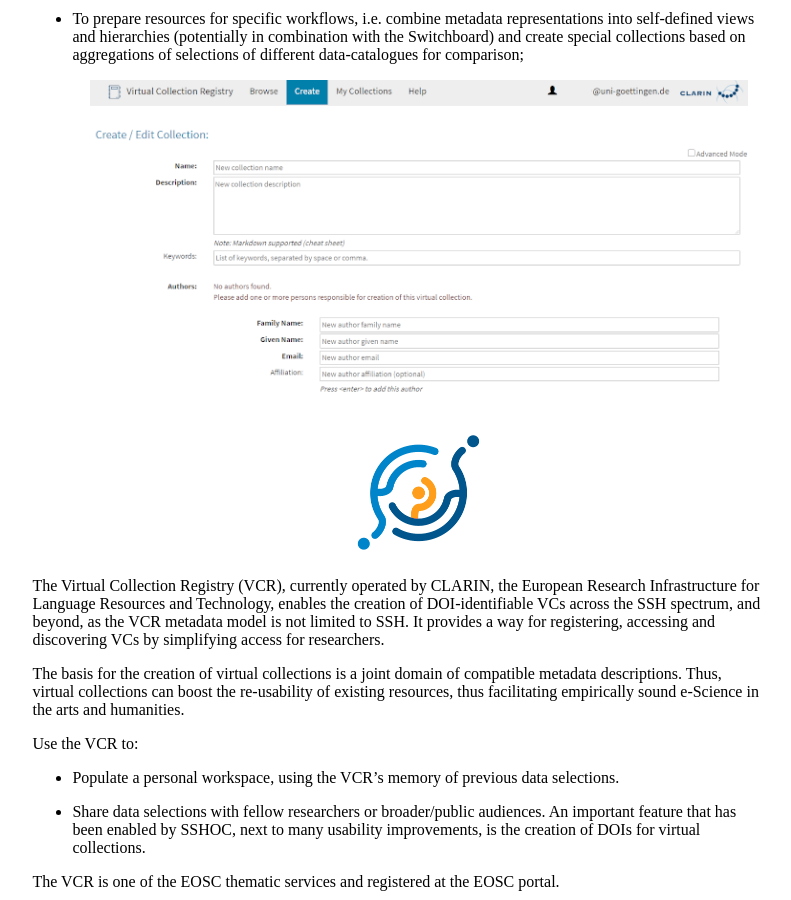
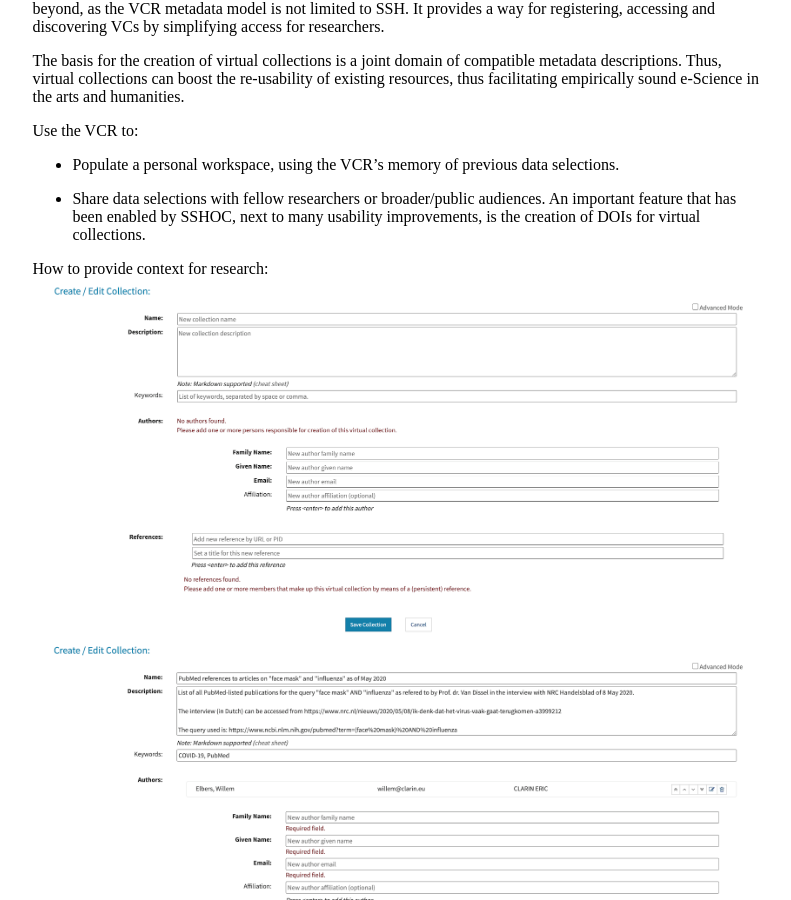
Before and after one commit to sbudden/factsheets_sshoc_services-1, a Jekyll site: the page built from _posts/2021-01-20-virtual_collection_registry.md, in a window 1280 px wide and 900 px high, scrolled down 1224 px. Shown: the whole window, without its empty margins (241-1032 px from the left). Built offline with Jekyll 4.4.1, drawn with Linux system fonts in a browser that asks for light colours; some of the changed text lies outside the part shown.

Commit message:
Update 2021-01-20-virtual_collection_registry.md

```diff
--- a/_posts/2021-01-20-virtual_collection_registry.md
+++ b/_posts/2021-01-20-virtual_collection_registry.md
@@ -20,22 +20,11 @@
 
 The SSHOC Virtual Collection Registry offers a researcher-friendly way to organise research data references, for example:
 
-{% figure caption:"How to create VCs" %}
-  ![How to create VCs](images/Create_VC1.png)
-  ![How to create VCs](images/Create_VC2.png)
-{% endfigure %}
-
 - To preserve the context of their research, which can be a collection of various resources and resource types, by the aggregation of resources across catalogues. This facilitates the re-use of the research for the sake of good scientific practice;
 
 - To access large samples of data with regard to a specific research domain or research question which are investigated by an individual researcher or a research group;
 
 - To prepare resources for specific workflows, i.e. combine metadata representations into self-defined views and hierarchies (potentially in combination with the Switchboard) and create special collections based on aggregations of selections of different data-catalogues for comparison;
-
-
-  ![Virtual Collections](images/virtual_collections_02.png)
-
-
-  ![Virtual Collections](images/SSHOC_logo_emblem.png)
 
 The Virtual Collection Registry (VCR), currently operated by CLARIN, the European Research Infrastructure for Language Resources and Technology, enables the creation of DOI-identifiable VCs across the SSH spectrum, and beyond, as the VCR metadata model is not limited to SSH. It provides a way for registering, accessing and discovering VCs by simplifying access for researchers.
 
@@ -47,8 +36,16 @@
 
 - Share data selections with fellow researchers or broader/public audiences. An important feature that has been enabled by SSHOC, next to many usability improvements, is the creation of DOIs for virtual collections.
 
+How to provide context for research:
+ ![How to create VCs](images/Create_VC1.png)
+ ![How to create VCs](images/Create_VC2.png)
+
+How to create VCs via a search in an external data catalogue
+ ![How to create VCs via a search in an external data catalogue](images/Creating_collection_via_a_search_in_an_external_data_catalogue1.png)
 
 The VCR is one of the EOSC thematic services and registered at the EOSC portal.
+
+![Virtual Collections](images/SSHOC_logo_emblem.png)
 
 References:
 - Virtual Collection Registry homepage [https://collections.clarin.eu/public?0]
```
